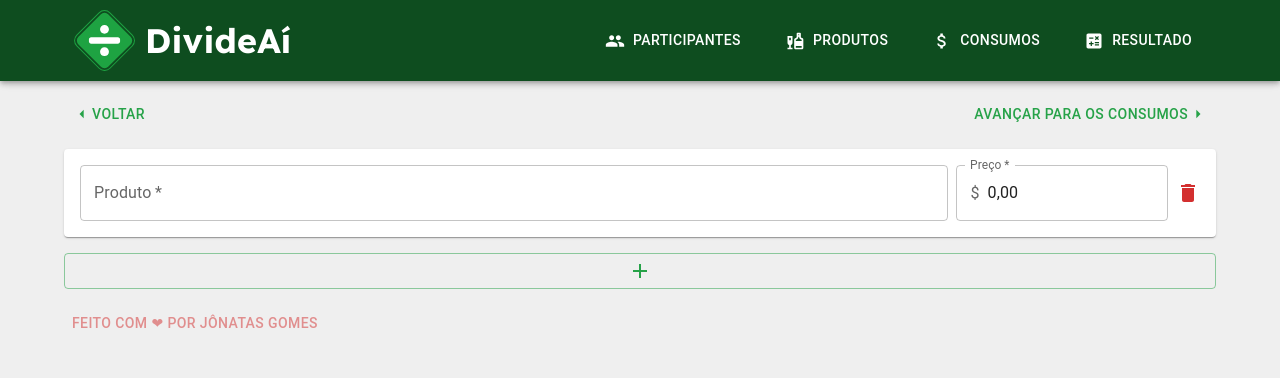
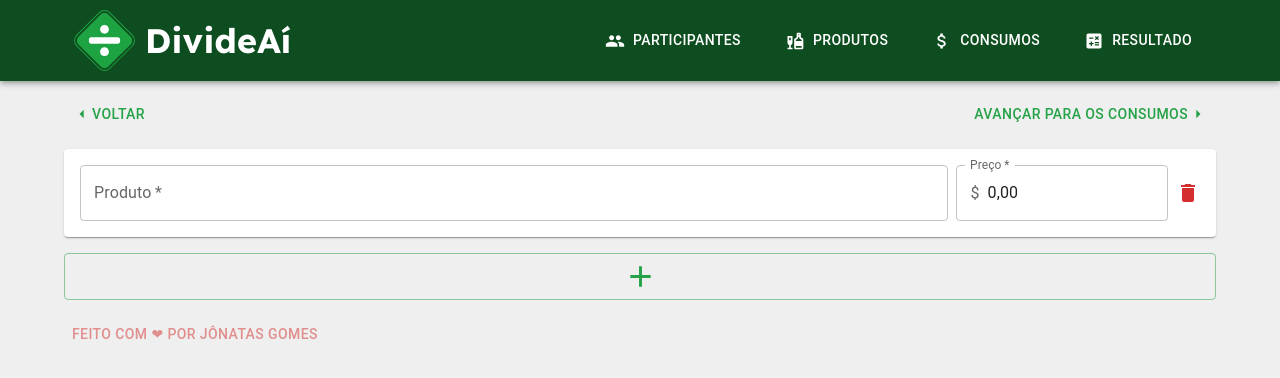
Before and after one commit to jonatas1n/divide-ai, a React (Vite) app: page /divide-ai/products in a window 1280 px wide. Shown: the top 378 px of the page. Built offline with nearby package versions, Linux system fonts and the light colour scheme.

Commit message:
feat: enlarge all add buttons

```diff
--- a/src/pages/Costs/CostProductCount/CostProductCountItem/index.tsx
+++ b/src/pages/Costs/CostProductCount/CostProductCountItem/index.tsx
@@ -29,7 +29,7 @@ export const CostProductCountItem = ({
           </IconButton>
           <Typography variant="button" textAlign="center">{quantity}</Typography>
           <IconButton onClick={() => onChangeQuantity(quantity + 1)}>
-            <Add />
+            <Add fontSize="large"/>
           </IconButton>
         </Stack>
       </Stack>
--- a/src/pages/Costs/index.tsx
+++ b/src/pages/Costs/index.tsx
@@ -32,7 +32,7 @@ export const Costs = () => {
           <CostItem key={cost.id} cost={cost} />
         ))}
         <Button variant="outlined" onClick={addCost}>
-          <Add />
+          <Add fontSize="large"/>
         </Button>
         <Button
           disabled={isClearAllCostsDisabled}
--- a/src/pages/Guests/index.tsx
+++ b/src/pages/Guests/index.tsx
@@ -22,7 +22,7 @@ export const Guests = () => {
           <GuestItem key={guest.id} guest={guest} />
         ))}
         <Button variant="outlined" onClick={addGuest}>
-          <Add />
+          <Add fontSize="large"/>
         </Button>
       </Stack>
     </>
--- a/src/pages/Products/index.tsx
+++ b/src/pages/Products/index.tsx
@@ -26,7 +26,9 @@ export const Products = () => {
             product={product}
           />
         ))}
-        <Button variant="outlined" onClick={addProduct}><Add /></Button>
+        <Button variant="outlined" onClick={addProduct}>
+          <Add fontSize="large" />
+        </Button>
       </Stack>
     </>
   )
```
